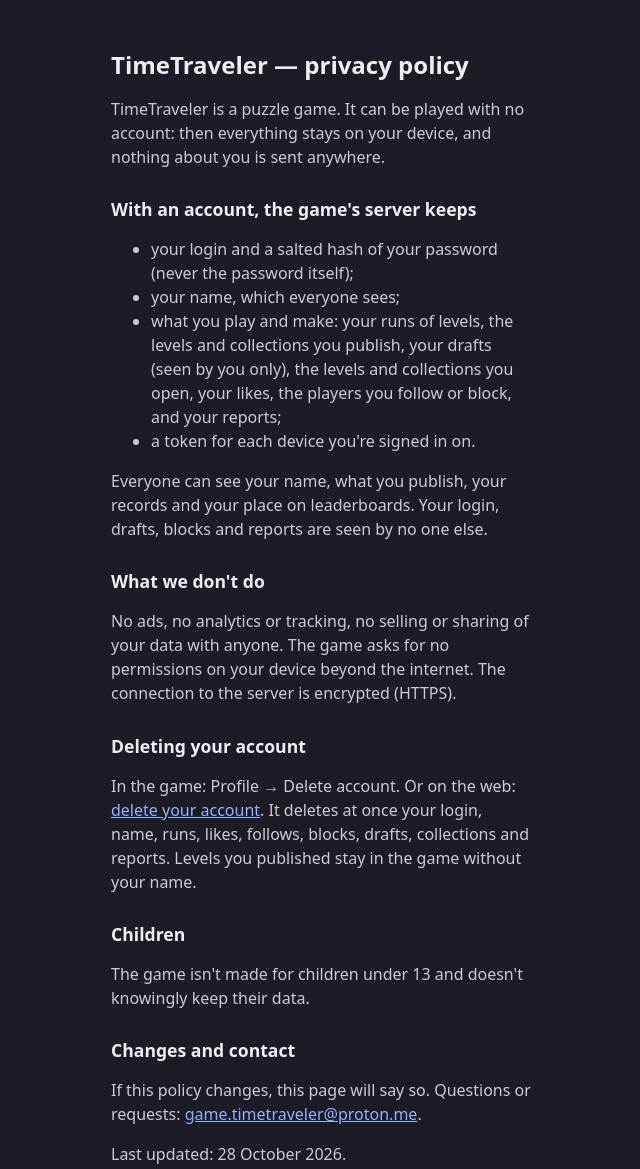
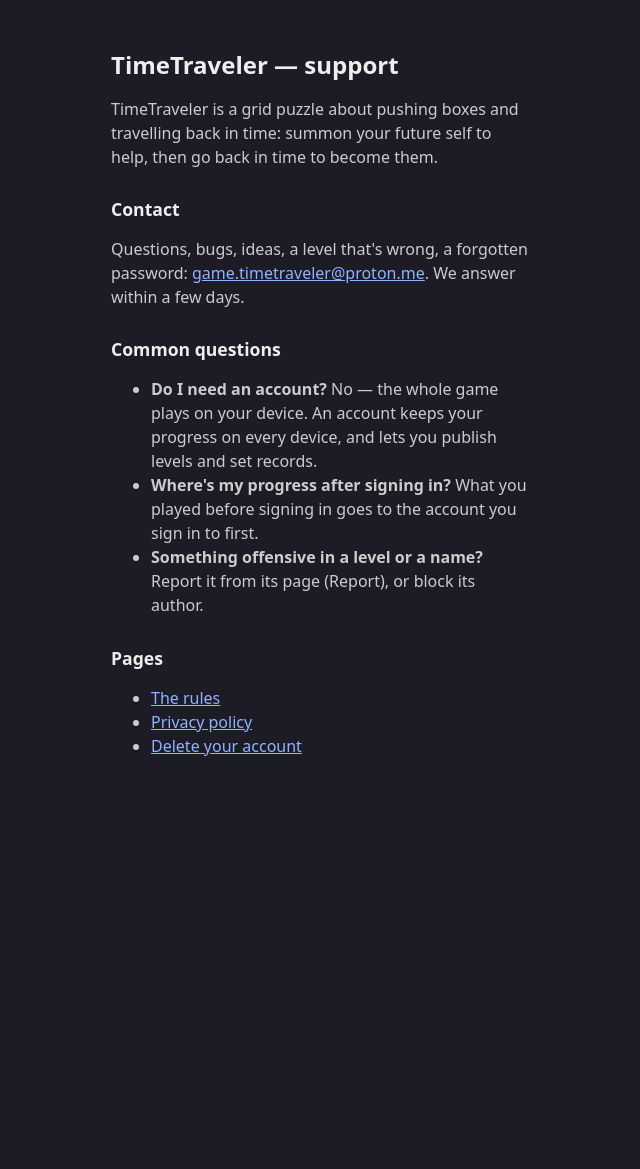
Before and after one commit to Baz93/timetraveler-pages, a plain HTML site: page index.html in a window 1280 px wide. Shown: the whole page, without its empty margins (319-959 px from the left). After the commit the page ends 806 px from the top, so only its background shows below. Drawn offline with Linux system fonts and the light colour scheme.

Commit message:
the pages as server/wwwroot has them

```diff
--- a/index.html
+++ b/index.html
@@ -1,56 +1,41 @@
 <!doctype html>
-<!-- The privacy policy the stores ask for: what the game keeps, and why. -->
+<!-- The support page the stores link: what the game is, how to reach us. -->
 <html lang="en">
 <head>
 <meta charset="utf-8">
 <meta name="viewport" content="width=device-width, initial-scale=1">
-<title>TimeTraveler — privacy</title>
+<title>TimeTraveler — support</title>
 <style>
   body { font-family: system-ui, sans-serif; background: #1d1b26; color: #eee; margin: 0; padding: 32px 16px; }
   main { max-width: 420px; margin: 0 auto; }
   h1 { font-size: 1.5rem; }
+  h2 { font-size: 1.1rem; margin-top: 1.6em; }
   p, li { line-height: 1.5; color: #ccc; }
-  input { display: block; width: 100%; box-sizing: border-box; margin: 8px 0; padding: 12px;
-          border: 0; border-radius: 10px; background: #2d2a3a; color: #eee; font-size: 1rem; }
-  label { display: flex; gap: 8px; align-items: flex-start; margin: 12px 0; color: #ccc; }
-  label input { width: auto; margin: 4px 0 0; }
-  button { width: 100%; padding: 14px; border: 0; border-radius: 10px; background: #c8423c;
-           color: #fff; font-size: 1rem; cursor: pointer; }
-  button:disabled { opacity: 0.5; cursor: default; }
-  #out { margin-top: 16px; min-height: 1.5em; }
   a { color: #8fb4ff; }
-  h2 { font-size: 1.1rem; margin-top: 1.6em; }
 </style>
 </head>
 <body>
 <main>
-  <h1>TimeTraveler — privacy policy</h1>
-  <p>TimeTraveler is a puzzle game. It can be played with no account: then everything stays on your device,
-     and nothing about you is sent anywhere.</p>
-  <h2>With an account, the game's server keeps</h2>
+  <h1>TimeTraveler — support</h1>
+  <p>TimeTraveler is a grid puzzle about pushing boxes and travelling back in time: summon your future self
+     to help, then go back in time to become them.</p>
+  <h2>Contact</h2>
+  <p>Questions, bugs, ideas, a level that's wrong, a forgotten password:
+     <a href="mailto:game.timetraveler@proton.me">game.timetraveler@proton.me</a>. We answer within a few days.</p>
+  <h2>Common questions</h2>
   <ul>
-    <li>your login and a salted hash of your password (never the password itself);</li>
-    <li>your name, which everyone sees;</li>
-    <li>what you play and make: your runs of levels, the levels and collections you publish, your drafts
-        (seen by you only), the levels and collections you open, your likes, the players you follow or block,
-        and your reports;</li>
-    <li>a token for each device you're signed in on.</li>
+    <li><b>Do I need an account?</b> No — the whole game plays on your device. An account keeps your progress on
+        every device, and lets you publish levels and set records.</li>
+    <li><b>Where's my progress after signing in?</b> What you played before signing in goes to the account you
+        sign in to first.</li>
+    <li><b>Something offensive in a level or a name?</b> Report it from its page (Report), or block its author.</li>
   </ul>
-  <p>Everyone can see your name, what you publish, your records and your place on leaderboards.
-     Your login, drafts, blocks and reports are seen by no one else.</p>
-  <h2>What we don't do</h2>
-  <p>No ads, no analytics or tracking, no selling or sharing of your data with anyone.
-     The game asks for no permissions on your device beyond the internet.
-     The connection to the server is encrypted (HTTPS).</p>
-  <h2>Deleting your account</h2>
-  <p>In the game: Profile → Delete account. Or on the web: <a href="delete-account.html">delete your account</a>.
-     It deletes at once your login, name, runs, likes, follows, blocks, drafts, collections and reports.
-     Levels you published stay in the game without your name.</p>
-  <h2>Children</h2>
-  <p>The game isn't made for children under 13 and doesn't knowingly keep their data.</p>
-  <h2>Changes and contact</h2>
-  <p>If this policy changes, this page will say so. Questions or requests: <a href="mailto:game.timetraveler@proton.me">game.timetraveler@proton.me</a>.</p>
-  <p>Last updated: 28 October 2026.</p>
+  <h2>Pages</h2>
+  <ul>
+    <li><a href="terms.html">The rules</a></li>
+    <li><a href="privacy.html">Privacy policy</a></li>
+    <li><a href="delete-account.html">Delete your account</a></li>
+  </ul>
 </main>
 </body>
 </html>
```
Also changed, not shown: support.html (added, +41 -0 lines).
